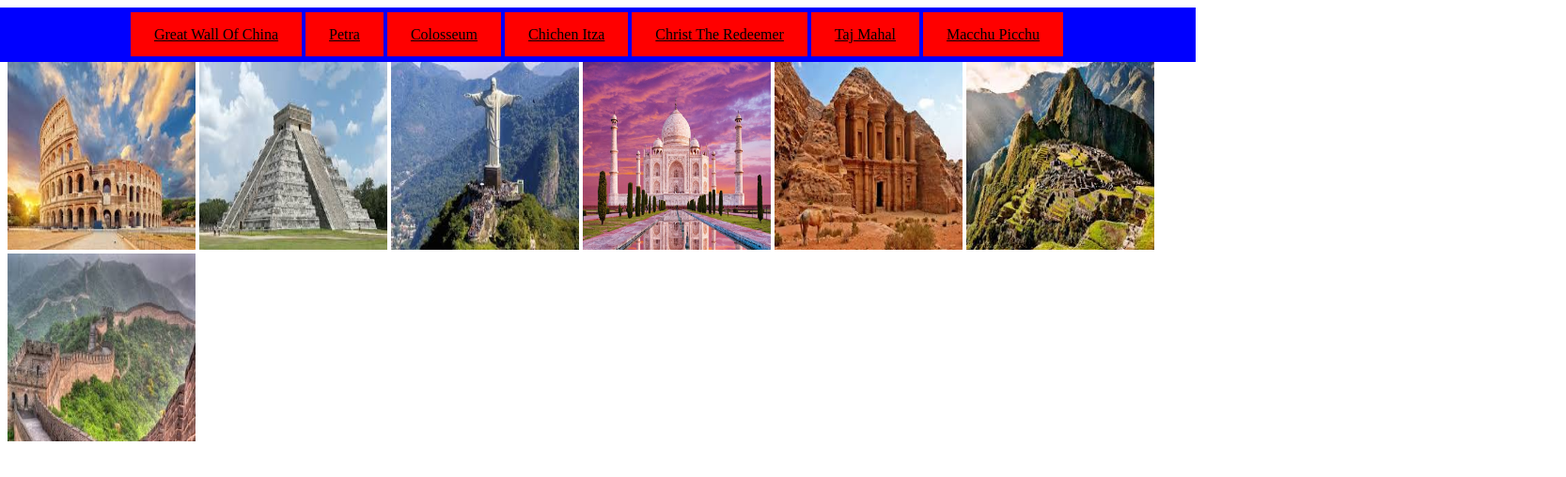
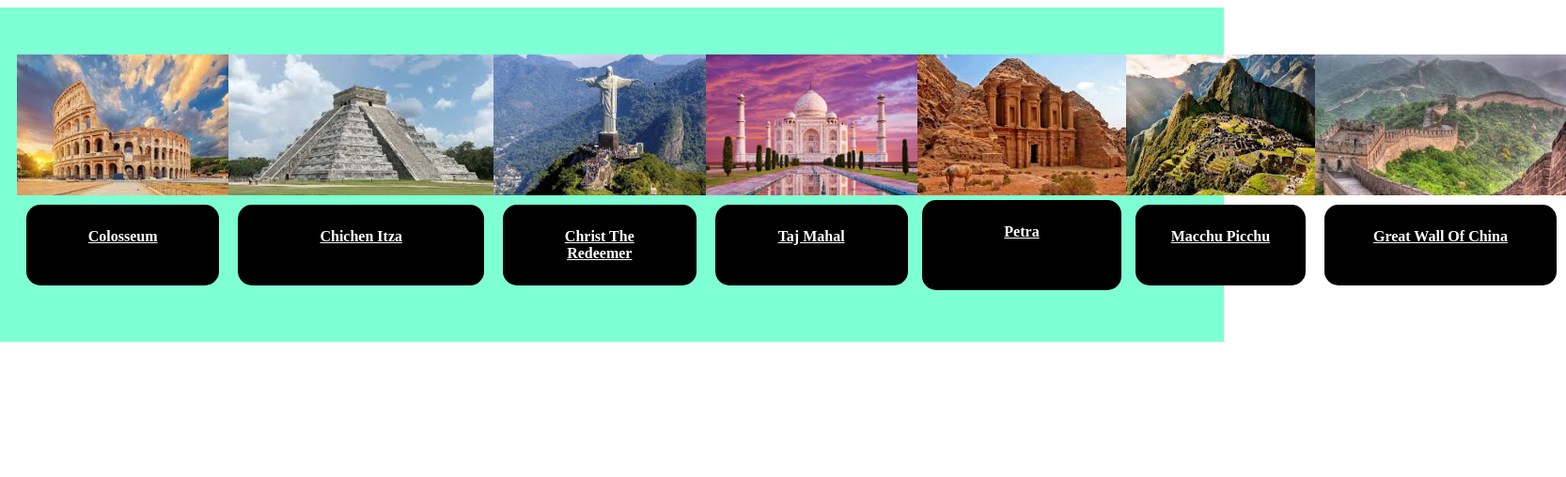
Before and after one commit to Jack1479/seven-wonders, a plain HTML site: page index.html in a window 1280 px wide. Shown: the whole page at 94% size, 1666 px wide, since content can reach past the window. Drawn offline with Linux system fonts and the light colour scheme.

Commit message:
pictures match headings

```diff
--- a/Styles.css
+++ b/Styles.css
@@ -4,61 +4,84 @@ body{
 
 
 }
-a.wall,a:visited{
-    background-color:red;
-    color:black;
-    padding:15px 25px ;
-    text-align:center
-
+a.wall{
+    background-color:black;
+    color:white;
+    padding:25px 35px ;
+    text-align:center;
+    margin: 10px;
+    border: 1px;
+    border-radius:15px;
+    font-weight:bold;
 }
 
-a.redeemer,a:visited{
-    background-color:red;
-    color:black;
-    padding:15px 25px ;
-    text-align:center
-
+a.redeemer{
+    background-color:black;
+    color:white;
+    padding:25px 35px ;
+    text-align:center;
+    margin: 10px;
+    border: 1px;
+    border-radius:15px;
+    font-weight:bold;
 }
-a.petra,a:visited{
-    background-color:red;
-    color:black;
-    padding:15px 25px ;
-    text-align:center
-
+a.petra{
+    background-color:black;
+    color:white;
+    padding:25px 35px ;
+    text-align:center;
+    margin: 5px;
+    border: 1px;
+    border-radius:15px;
+    font-weight:bold;
 }
 a.colo,a:visited{
-    background-color:red;
-    color:black;
-    padding:15px 25px ;
-    text-align:center
+    background-color:black;
+    color:white;
+    padding:25px 35px ;
+    text-align:center;
+    margin: 10px;
+    border: 1px;
+    border-radius:15px;
+    font-weight:bold;
 
 }
 a.itza,a:visited{
-    background-color:red;
-    color:black;
-    padding:15px 25px ;
-    text-align:center
-
+    background-color:black;
+    color:white;
+    padding:25px 35px ;
+    text-align:center;
+    margin: 10px;
+    border: 1px;
+    border-radius:15px;
+    font-weight:bold;
 }
 
 a.mahal,a:visited{
-    background-color:red;
-    color:black;
-    padding:15px 25px ;
-    text-align:center
-
+    background-color:black;
+    color:white;
+    padding:25px 35px ;
+    text-align:center;
+    margin: 10px;
+    border: 1px;
+    border-radius:15px;
+    font-weight:bold;
 }
 
 a.picchu,a:visited{
-    background-color:red;
-    color:black;
-    padding:15px 25px ;
-    text-align:center
+    background-color:black;
+    color:white;
+    padding:25px 35px ;
+    text-align:center;
+    margin: 10px;
+    border: 1px;
+    border-radius:15px;
+    font-weight:bold;
 }
 
 div.header{
-    Background-color:blue;
-    padding:20px 5px;
+    background-color:aquamarine;
+    padding:50px 20px;
     width:100%;
     position:relative;
     left: -10px;
@@ -67,4 +90,6 @@ div.header{
 div.links{
     text-align: center;
     position: relative;
+    display: grid;
+    grid-template-columns: auto auto auto auto auto auto auto auto;
 }
--- a/index.html
+++ b/index.html
@@ -5,23 +5,26 @@
 
 <title> The Wonders Of The World </title>
 <body>
-<div class="header">
+ <div class="header">
     <div class="links">
-<a class="wall" href="china.html">Great Wall Of China</a>
-<a class="petra" href="petra.html">Petra</a>
+
+
+<img src="images/colosseum.jpeg" style="width:auto; height:150px;">
+<img src="images/itza.jpeg" style="width:auto; height:150px;">
+<img src="images/redeem.jpeg" style="width:auto; height:150px;">
+<img src="images/mahal.jpg" style="width:auto; height:150px;">
+<img src="images/petra.jpeg" style="width:auto; height:150px;">
+<img src="images/picchu.jpeg" style="width:auto; height:150px;">
+<img src="images/wall china.jpeg" style="width:auto; height:150px;">
+
+
+<br>
 <a class="colo" href="collosieum.html">Colosseum</a>
 <a class="itza" href="itza.html">Chichen Itza</a>
 <a class="redeemer" href="redeemer.html">Christ The Redeemer</a>
 <a class="mahal" href="mahal.html">Taj Mahal</a>
+<a class="petra" href="petra.html">Petra</a>
 <a class="picchu" href="picchu.html">Macchu Picchu</a>
+<a class="wall" href="china.html">Great Wall Of China</a>
     </div>
 </div>
-
-
-<img src="images/colosseum.jpeg" style="width:200px; height:200px;">
-<img src="images/itza.jpeg" style="width:200px; height:200px;">
-<img src="images/redeem.jpeg" style="width:200px; height:200px;">
-<img src="images/mahal.jpg" style="width:200px; height:200px;">
-<img src="images/petra.jpeg" style="width:200px; height:200px;">
-<img src="images/picchu.jpeg" style="width:200px; height:200px;">
-<img src="images/wall china.jpeg" style="width:200px; height:200px;">
```
Also changed, not shown: collosieum.html (+2 -0 lines).
